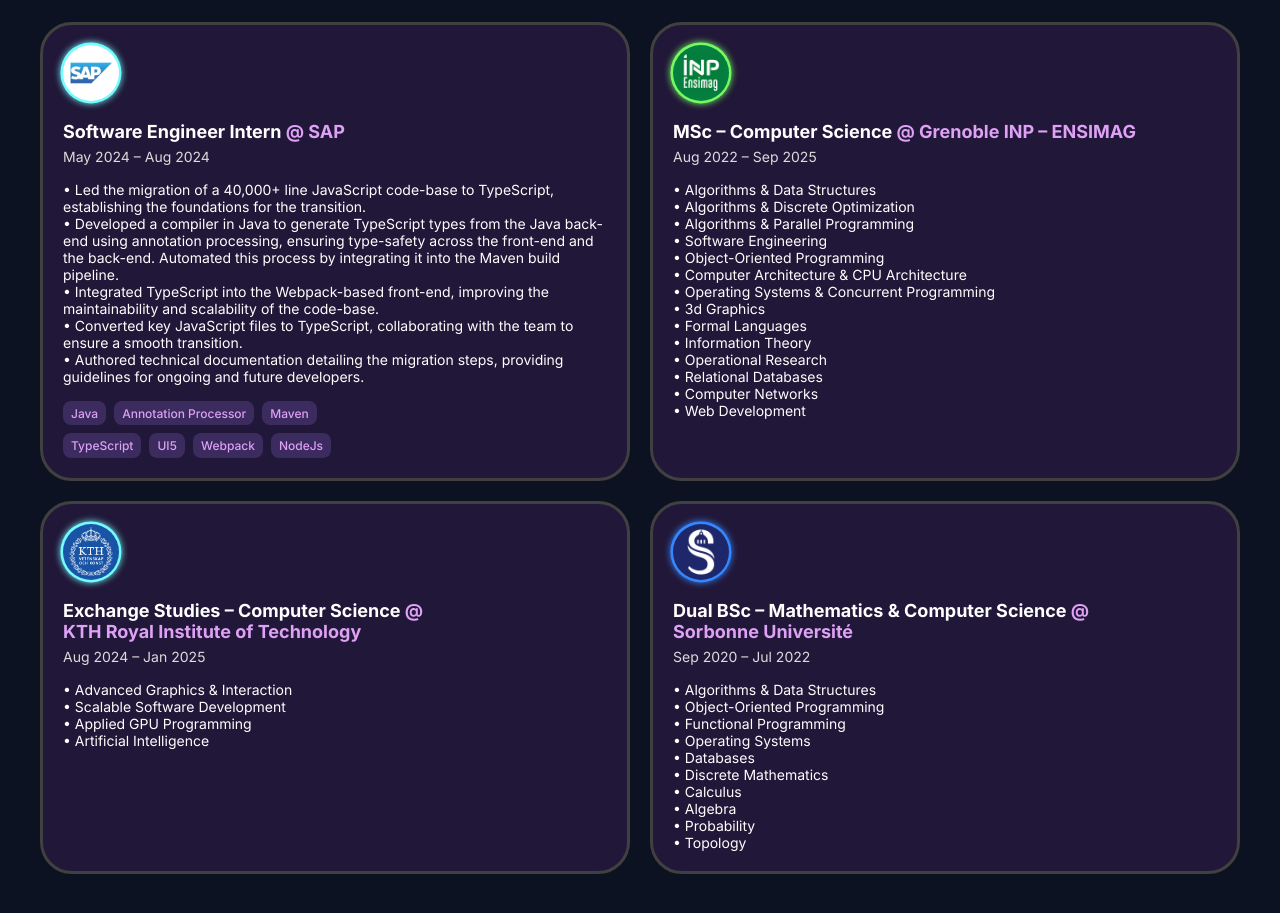
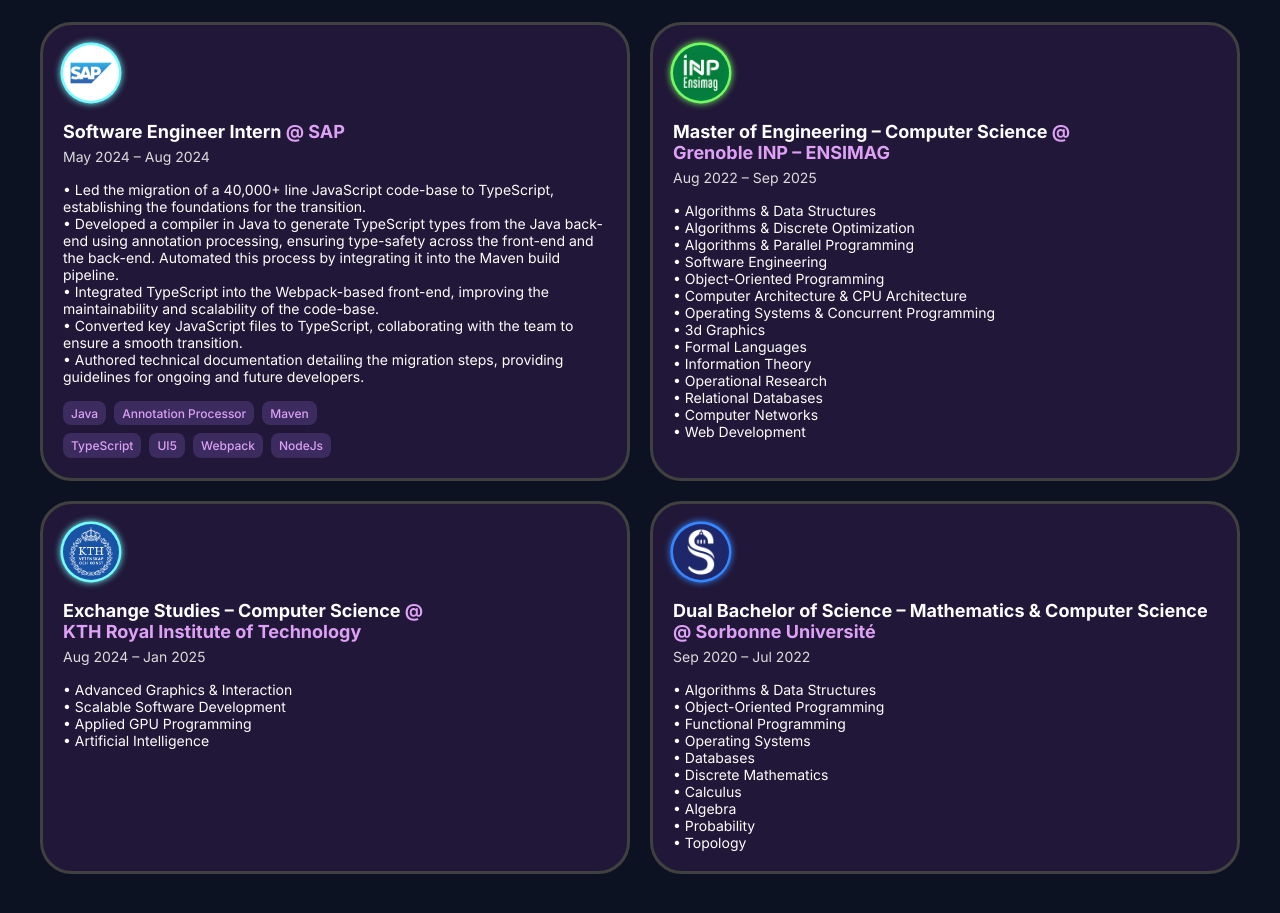
Before and after one commit to PyroWilDx/PyroWilDx.GitHub.io, a plain HTML site: page index.html in a window 1280 px wide. Shown: the part 1660-2573 px from the top of the page. Drawn offline with nearby package versions, Linux system fonts and the light colour scheme.

Commit message:
Fix Name

```diff
--- a/index.html
+++ b/index.html
@@ -439,7 +439,7 @@
                         <img src="res/icon/Ensimag.png" alt="Ensimag Icon" class="box-image">
                     </a>
                 </div>
-                <h3 class="box-title">MSc &ndash; Computer Science
+                <h3 class="box-title">Master of Engineering &ndash; Computer Science
                     <span class="arobase">@</span>
                     <a href="https://ensimag.grenoble-inp.fr/en/" class="work-company" target="_blank">
                         Grenoble INP &#8211; ENSIMAG
@@ -496,7 +496,7 @@
                         <img src="res/icon/Sorbonne.png" alt="Sorbonne Icon" class="box-image">
                     </a>
                 </div>
-                <h3 class="box-title">Dual BSc &ndash; Mathematics & Computer Science
+                <h3 class="box-title">Dual Bachelor of Science &ndash; Mathematics & Computer Science
                     <span class="arobase">@</span>
                     <a href="https://sciences.sorbonne-universite.fr/en/" class="work-company" target="_blank">
                         Sorbonne Université
```
